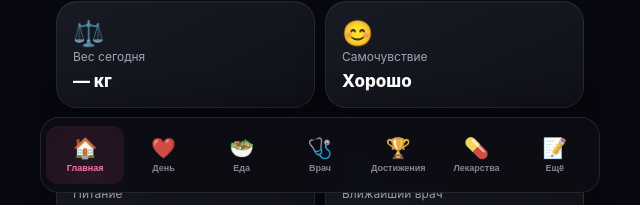
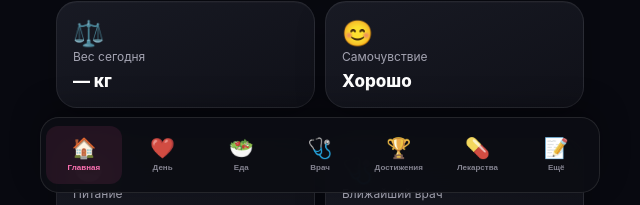
Before and after one commit to Paul8912221/moy-mir-app, a plain HTML site: page index.html in a window 1280 px wide. Shown: the part 595-800 px from the top of the page, 320-960 px from the left. Drawn offline with Linux system fonts and the light colour scheme.

Commit message:
Улучшить мобильную навигацию

```diff
--- a/index.html
+++ b/index.html
@@ -64,8 +64,8 @@ button.action,.take-btn{border:1px solid rgba(255,255,255,.1);background:linear-
 button.action:hover,.take-btn:hover{filter:brightness(1.08)}button.action:active,.take-btn:active{transform:scale(.98)}.take-btn.done{background:linear-gradient(120deg,#269b76,#237d72);box-shadow:none}
 textarea,input,select{width:100%;padding:12px 13px;margin-top:6px;border:1px solid rgba(255,255,255,.1);border-radius:13px;background:#10121a;color:#f7f4f8;font:inherit;accent-color:var(--pink)}
 textarea{min-height:92px;resize:vertical}textarea::placeholder,input::placeholder{color:#777582}input:focus,textarea:focus,select:focus{outline:2px solid rgba(239,79,155,.36);border-color:rgba(239,79,155,.62)}input[type="date"]{color-scheme:dark}
-.nav{position:fixed;z-index:5;left:50%;right:auto;bottom:0;transform:translateX(-50%);width:min(100%,560px);height:76px;min-height:76px;flex:0 0 76px;justify-content:space-between;gap:0;padding:8px 5px max(8px,env(safe-area-inset-bottom));overflow-x:auto;overflow-y:hidden;background:rgba(12,13,20,.94);backdrop-filter:blur(22px);border-top:1px solid rgba(255,255,255,.09);box-shadow:0 -10px 30px rgba(0,0,0,.28);scrollbar-width:none}
-.nav::-webkit-scrollbar{display:none}.nav button{flex:1 0 49px;min-width:49px;border:0;border-radius:12px;background:transparent;color:#858491;font-size:9px;line-height:1.15;font-weight:650;white-space:nowrap}.nav button.active{color:#ff72b3;background:rgba(239,79,155,.1);font-weight:850}.nav span{display:block;margin-bottom:3px;font-size:20px;line-height:1.15;filter:grayscale(.25)}.nav button.active span{filter:none}
+.nav{position:fixed;z-index:5;left:50%;right:auto;bottom:0;transform:translateX(-50%);width:min(100%,560px);height:76px;min-height:76px;flex:0 0 76px;justify-content:space-between;gap:3px;padding:8px 5px max(8px,env(safe-area-inset-bottom));overflow-x:auto;overflow-y:hidden;background:rgba(12,13,20,.94);backdrop-filter:blur(22px);border-top:1px solid rgba(255,255,255,.09);box-shadow:0 -10px 30px rgba(0,0,0,.28);scrollbar-width:none}
+.nav::-webkit-scrollbar{display:none}.nav button{flex:1 0 48px;min-width:48px;border:0;border-radius:12px;background:transparent;color:#858491;font-size:8px;line-height:1.15;font-weight:650;white-space:nowrap}.nav button.active{color:#ff72b3;background:rgba(239,79,155,.1);font-weight:850}.nav span{display:block;margin-bottom:3px;font-size:20px;line-height:1.15;filter:grayscale(.25)}.nav button.active span{filter:none}
 .screen{animation:screen-enter .24s ease both}@keyframes screen-enter{from{opacity:.45;transform:translateY(5px)}to{opacity:1;transform:translateY(0)}}
 .symptoms{grid-template-columns:1fr 1fr;gap:8px;margin-top:12px}.symptom{min-width:0;background:linear-gradient(145deg,#1b1d27,#13151d);border:1px solid rgba(255,255,255,.075);border-radius:16px;padding:11px;transition:border-color .16s ease,background .16s ease}.symptom.selected{border-color:rgba(239,79,155,.75);background:linear-gradient(145deg,rgba(99,34,71,.48),#17141e);box-shadow:0 0 18px rgba(239,79,155,.08)}.symptom .sicon{font-size:24px;filter:none}.symptom .sname{color:#f0edf3;font-size:12px}.levels{gap:5px}.levels button{flex:1;border:1px solid rgba(255,255,255,.09);background:#11131b;color:#a9a6b0;border-radius:8px;padding:5px 4px;font-size:11px}.levels button.on{background:linear-gradient(120deg,#ed4b98,#b64090);color:#fff;border-color:transparent;box-shadow:0 3px 10px rgba(239,79,155,.18)}.symptom-note{color:#85828f}
 #overallChoices .mini{padding:12px 8px;border-radius:15px;color:#d5d0d9;text-align:center;font-size:13px}#overallChoices .mini.selected{border-color:rgba(239,79,155,.7);background:rgba(239,79,155,.12);color:#ff83bb;box-shadow:0 0 18px rgba(239,79,155,.08)}
@@ -75,7 +75,7 @@ textarea{min-height:92px;resize:vertical}textarea::placeholder,input::placeholde
 .doctor-box{background:linear-gradient(145deg,#1b1d27,#12141b);border:1px solid var(--line);border-radius:17px}.doctor-title{color:#fff}.edit-btn{border:1px solid rgba(255,255,255,.1);background:#1b1d27;color:#ff8bbe;border-radius:11px;box-shadow:none}.edit-btn:disabled{opacity:.4;cursor:default}
 .day-picker{grid-template-columns:42px minmax(0,1fr) 42px;gap:7px}.day-picker button{font-size:20px}
 button:focus-visible,.history-day:focus-visible{outline:2px solid var(--pink-bright);outline-offset:2px}
-@media(max-width:380px){.head{padding:18px 15px 8px}.content{padding-right:12px;padding-left:12px}.title{font-size:26px}.card,.mini{padding:14px;border-radius:18px}.symptom{padding:9px}.nav button{flex-basis:45px;min-width:45px;font-size:8px}.nav span{font-size:19px}}
+@media(max-width:380px){.head{padding:18px 15px 8px}.content{padding-right:12px;padding-left:12px}.title{font-size:26px}.card,.mini{padding:14px;border-radius:18px}.symptom{padding:9px}.nav{gap:1px}.nav button{flex-basis:42px;min-width:42px;font-size:7.5px}.nav span{font-size:18px}}
 @media(min-width:700px){.head{padding-top:28px}.content{padding-top:12px}.nav{bottom:12px;border:1px solid rgba(255,255,255,.1);border-radius:19px;padding-bottom:8px}.content{padding-bottom:106px}}
 @media(prefers-reduced-motion:reduce){*,*::before,*::after{scroll-behavior:auto!important;animation-duration:.01ms!important;animation-iteration-count:1!important;transition-duration:.01ms!important}}
 </style>
```
